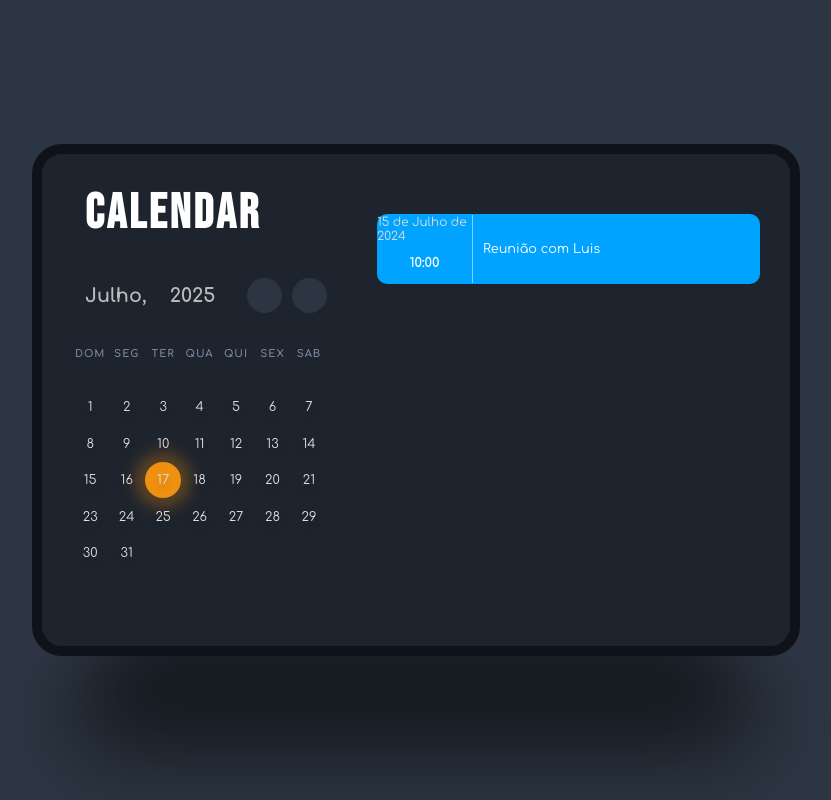
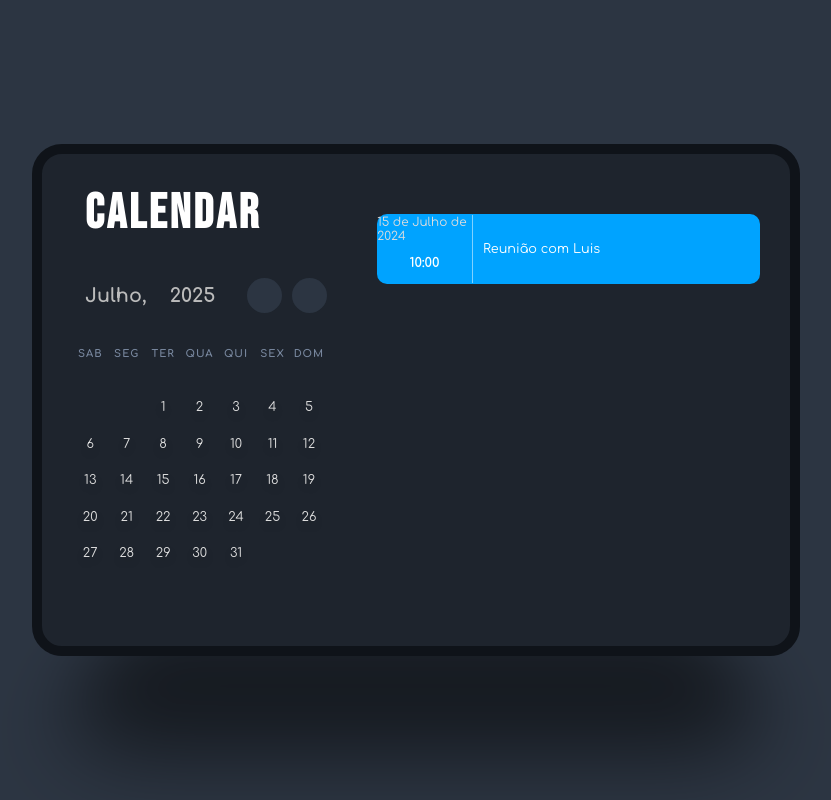
Before and after one commit to LERBritto/CalendarReactJS, a React (Vite) app: page / in a window 1280 px wide. Shown: the whole page, without its empty margins (224-1055 px from the left). Built offline with nearby package versions, Linux system fonts and the light colour scheme; some icons are missing.

Commit message:
days-in-month

```diff
--- a/src/components/CalendarApp.jsx
+++ b/src/components/CalendarApp.jsx
@@ -1,10 +1,17 @@
+import { useState } from 'react';
+
 const CalendarApp = () => {
-    // const daysOfWeek = ["Sab", "Seg", "Ter", "Qua", "Qui", "Sex", "Dom"]
-    // const monthsOfYear = ["Janeiro", "Fevereiro", "Março", "Abril", "Maio", "Junho", "Julho", "Agosto", "Setembro", "Outubro", "Novembro", "Dezembro"]
+    const daysOfWeek = ["Sab", "Seg", "Ter", "Qua", "Qui", "Sex", "Dom"]
+    const monthsOfYear = ["Janeiro", "Fevereiro", "Março", "Abril", "Maio", "Junho", "Julho", "Agosto", "Setembro", "Outubro", "Novembro", "Dezembro"]
 
-    // const currentDate = new Date()
+    const currentDate = new Date()
 
-    // const [currentMonth, setCurrentMonth] = useState()
+    const [currentMonth, setCurrentMonth] = useState(currentDate.getMonth())
+    const [currentYear, setCurrentYear] = useState(currentDate.getFullYear())
+
+    const daysInMonth = new Date(currentYear, currentMonth + 1, 0).getDate()
+    const firstDayOfMonth = new Date(currentYear, currentMonth, 1).getDay()
+
     return <div className="calendar-app">
         <div className="calendar">
             <h1 className="heading">CALENDAR</h1>
@@ -17,45 +24,11 @@ const CalendarApp = () => {
                 </div>
             </div>
             <div className="weekdays">
-                <span>Dom</span>
-                <span>Seg</span>
-                <span>Ter</span>
-                <span>Qua</span>
-                <span>Qui</span>
-                <span>Sex</span>
-                <span>Sab</span>
+                {daysOfWeek.map((day) => <span key={day}>{day}</span>)}
             </div>
             <div className="days">
-                <span>1</span>
-                <span>2</span>
-                <span>3</span>
-                <span>4</span>
-                <span>5</span>
-                <span>6</span>
-                <span>7</span>
-                <span>8</span>
-                <span>9</span>
-                <span>10</span>
-                <span>11</span>
-                <span>12</span>
-                <span>13</span>
-                <span>14</span>
-                <span>15</span>
-                <span>16</span>
-                <span className="current-day">17</span>
-                <span>18</span>
-                <span>19</span>
-                <span>20</span>
-                <span>21</span>
-                <span>23</span>
-                <span>24</span>
-                <span>25</span>
-                <span>26</span>
-                <span>27</span>
-                <span>28</span>
-                <span>29</span>
-                <span>30</span>
-                <span>31</span>
+                {[...Array(firstDayOfMonth).keys()].map((_, index) => <span key={`empty-${index}`} />)}
+                {[...Array(daysInMonth).keys()].map((day) => <span key={day + 1}>{day + 1}</span>)}
             </div>
         </div>
         <div className="events">
```
